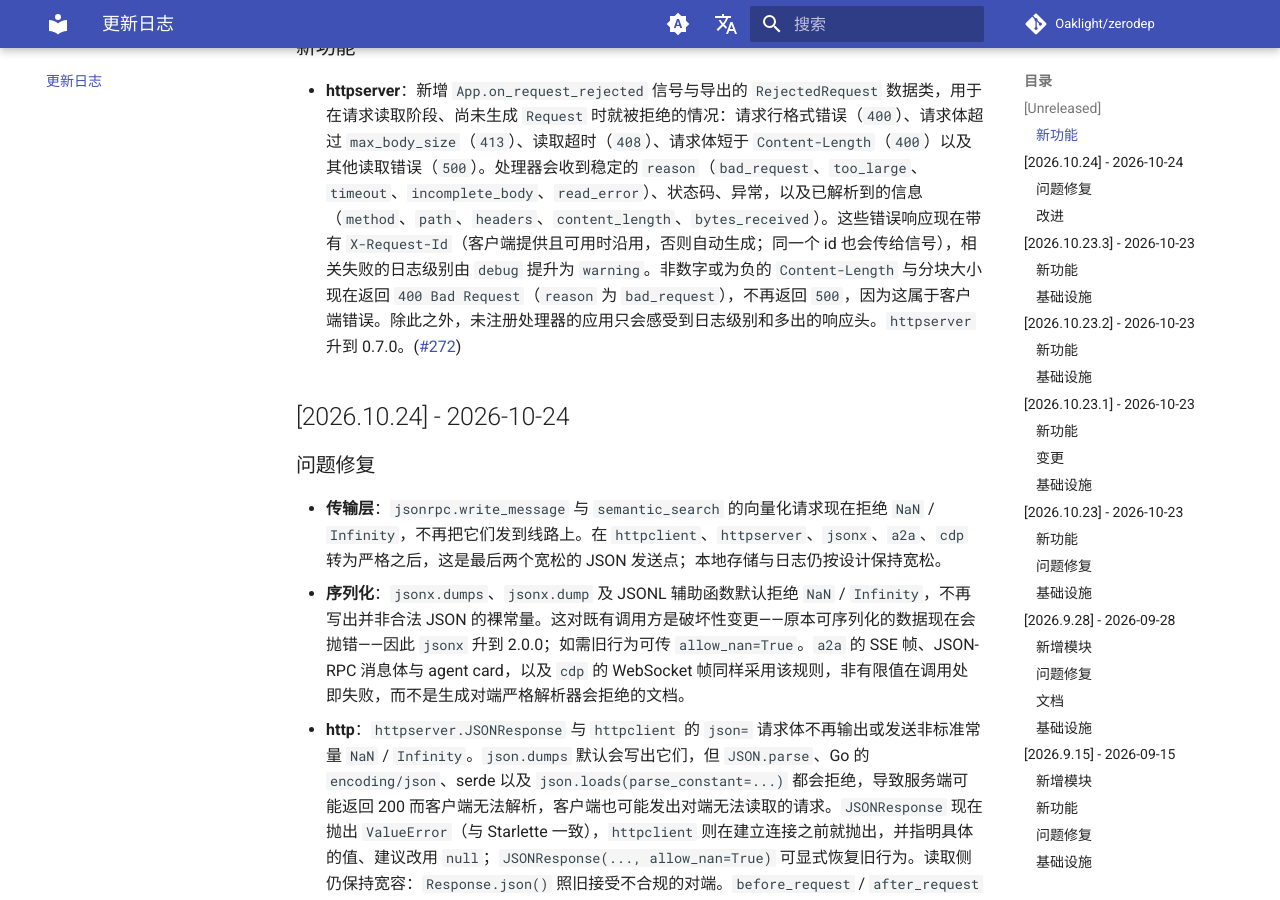
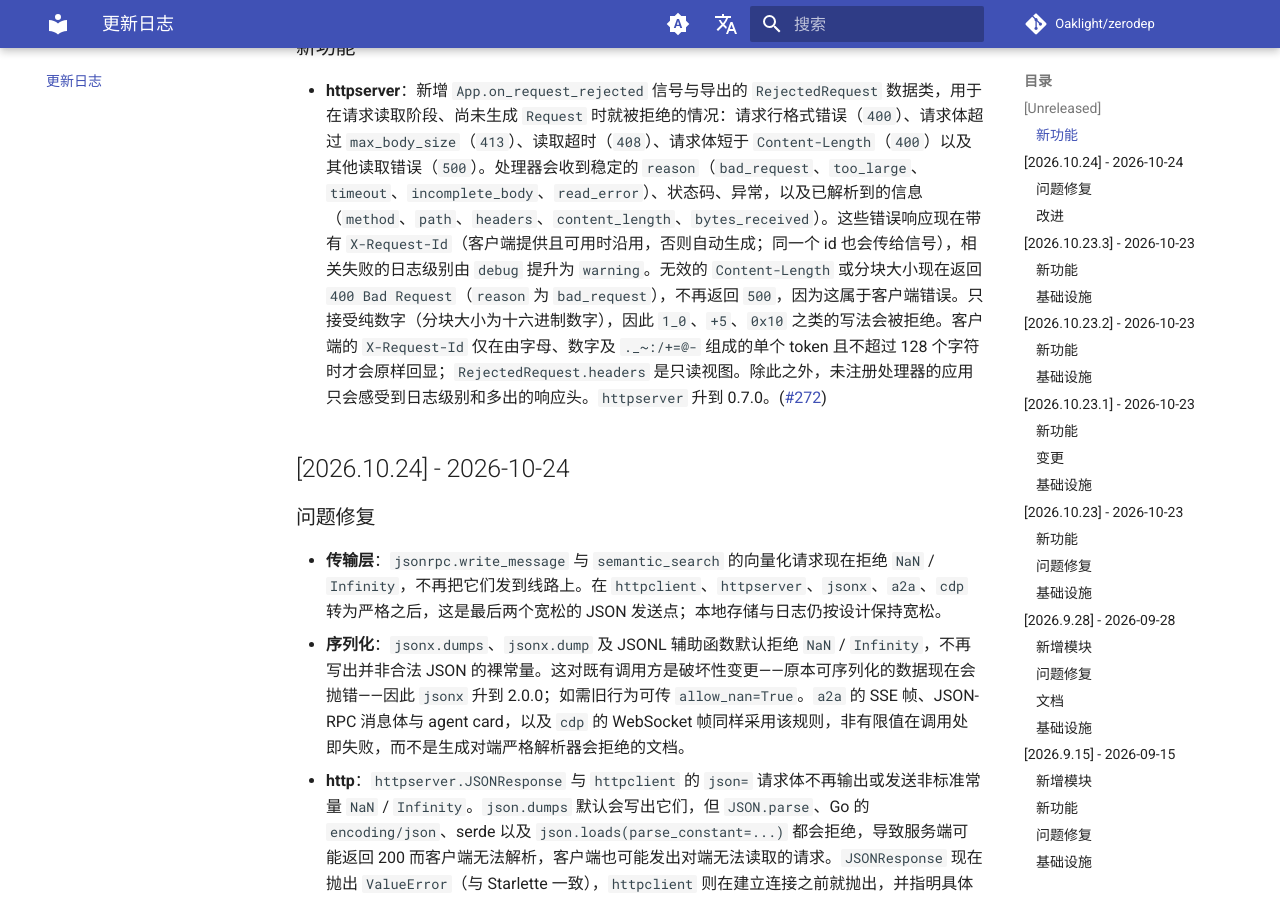
Before and after one commit to Oaklight/zerodep, an MkDocs documentation site: the page built from docs/changelog.md, in a window 1280 px wide and 900 px high, scrolled down 354 px. Built offline with MkDocs 1.6.1 and Material for MkDocs 9.7.7, drawn with Linux system fonts in a browser that asks for light colours; comment, search, counter and statistics services are not loaded.

Commit message:
docs(httpserver): describe strict framing and request id rules (#272)

```diff
--- a/docs/changelog.md
+++ b/docs/changelog.md
@@ -8,7 +8,7 @@
 
 ### 新功能
 
-- **httpserver**：新增 `App.on_request_rejected` 信号与导出的 `RejectedRequest` 数据类，用于在请求读取阶段、尚未生成 `Request` 时就被拒绝的情况：请求行格式错误（`400`）、请求体超过 `max_body_size`（`413`）、读取超时（`408`）、请求体短于 `Content-Length`（`400`）以及其他读取错误（`500`）。处理器会收到稳定的 `reason`（`bad_request`、`too_large`、`timeout`、`incomplete_body`、`read_error`）、状态码、异常，以及已解析到的信息（`method`、`path`、`headers`、`content_length`、`bytes_received`）。这些错误响应现在带有 `X-Request-Id`（客户端提供且可用时沿用，否则自动生成；同一个 id 也会传给信号），相关失败的日志级别由 `debug` 提升为 `warning`。非数字或为负的 `Content-Length` 与分块大小现在返回 `400 Bad Request`（`reason` 为 `bad_request`），不再返回 `500`，因为这属于客户端错误。除此之外，未注册处理器的应用只会感受到日志级别和多出的响应头。`httpserver` 升到 0.7.0。([#272](https://github.com/Oaklight/zerodep/issues/272))
+- **httpserver**：新增 `App.on_request_rejected` 信号与导出的 `RejectedRequest` 数据类，用于在请求读取阶段、尚未生成 `Request` 时就被拒绝的情况：请求行格式错误（`400`）、请求体超过 `max_body_size`（`413`）、读取超时（`408`）、请求体短于 `Content-Length`（`400`）以及其他读取错误（`500`）。处理器会收到稳定的 `reason`（`bad_request`、`too_large`、`timeout`、`incomplete_body`、`read_error`）、状态码、异常，以及已解析到的信息（`method`、`path`、`headers`、`content_length`、`bytes_received`）。这些错误响应现在带有 `X-Request-Id`（客户端提供且可用时沿用，否则自动生成；同一个 id 也会传给信号），相关失败的日志级别由 `debug` 提升为 `warning`。无效的 `Content-Length` 或分块大小现在返回 `400 Bad Request`（`reason` 为 `bad_request`），不再返回 `500`，因为这属于客户端错误。只接受纯数字（分块大小为十六进制数字），因此 `1_0`、`+5`、`0x10` 之类的写法会被拒绝。客户端的 `X-Request-Id` 仅在由字母、数字及 `._~:/+=@-` 组成的单个 token 且不超过 128 个字符时才会原样回显；`RejectedRequest.headers` 是只读视图。除此之外，未注册处理器的应用只会感受到日志级别和多出的响应头。`httpserver` 升到 0.7.0。([#272](https://github.com/Oaklight/zerodep/issues/272))
 
 ## [2026.10.24] - 2026-10-24
 
```
